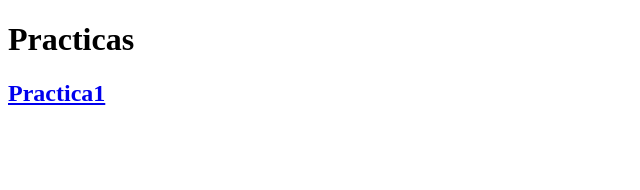
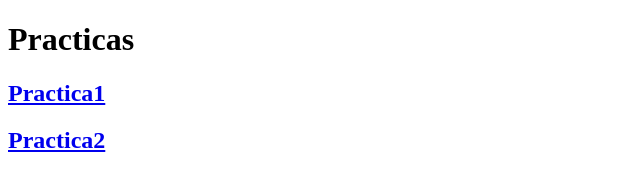
Before and after one commit to Wichs03/Funval-G3, a plain HTML site: page index.html in a window 1280 px wide. Shown: the whole page, without its empty margins (0-640 px from the left). Drawn offline with Linux system fonts and the light colour scheme.

Commit message:
Correccion de index principal con practica 2

```diff
--- a/index.html
+++ b/index.html
@@ -8,5 +8,6 @@
 <body>
     <h1>Practicas</h1>
         <a href="./practica 1/index.html"><h2>Practica1</h2></a>
+        <a href="./practica 2/index.html"><h2>Practica2</h2></a>
 </body>
 </html>
```
